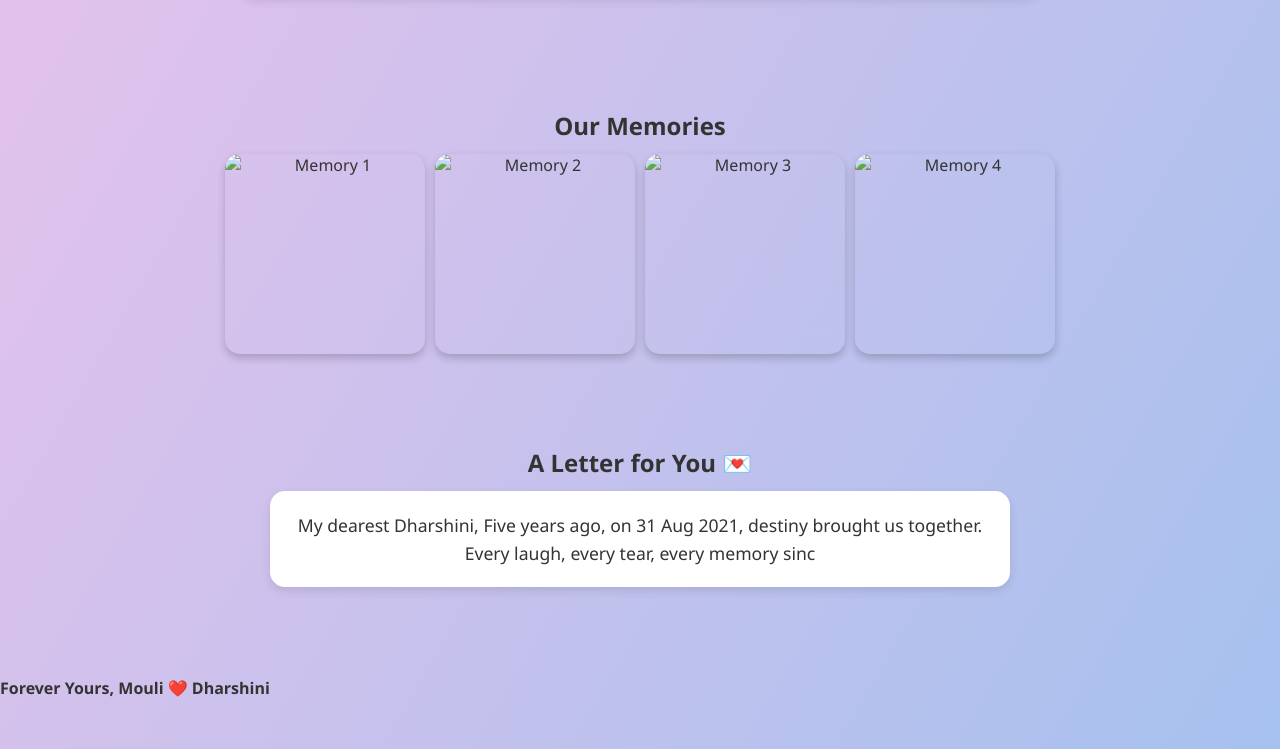
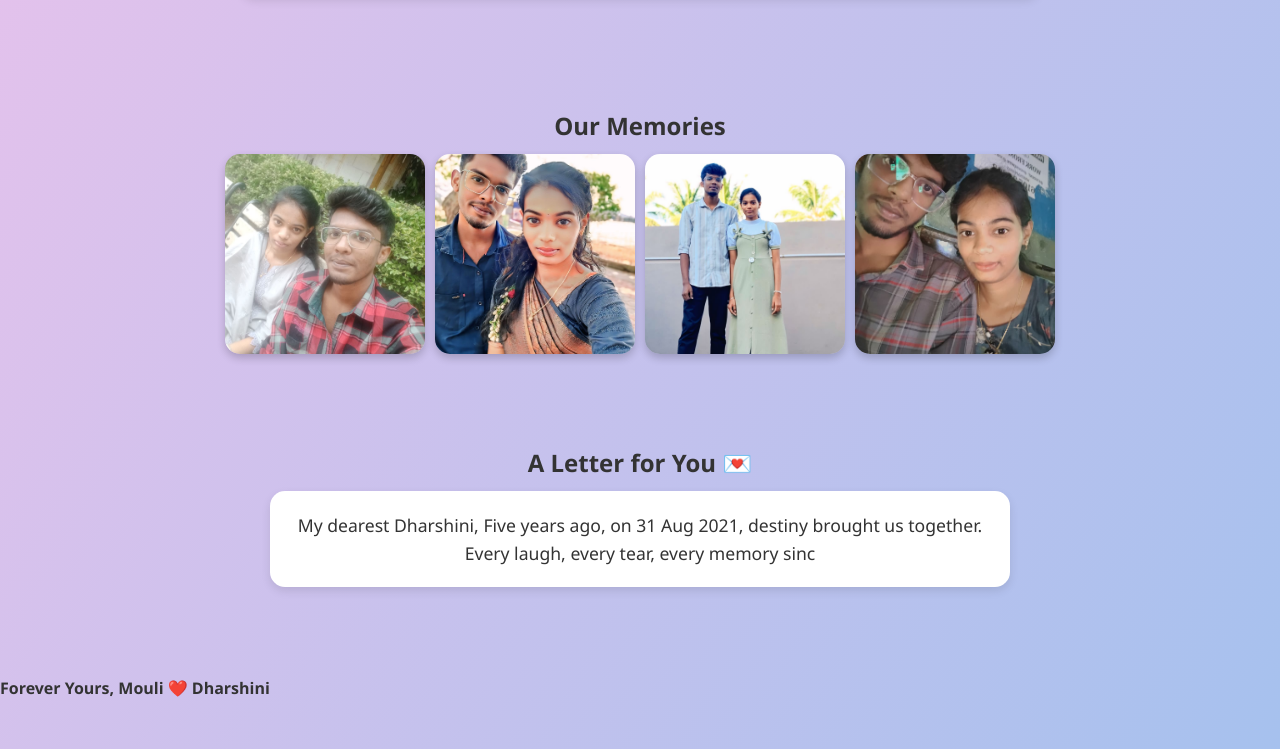
Before and after one commit to moulitharan02/anniversary-site, a plain HTML site: page index.html in a window 1280 px wide. Shown: the part 1195-1944 px from the top of the page. Drawn offline with Linux system fonts and the light colour scheme; the site is published under a folder, as on GitHub Pages, so addresses that start at the root find nothing.

Commit message:
Update index.html

```diff
--- a/index.html
+++ b/index.html
@@ -88,10 +88,10 @@
   <section>
     <h2>Our Memories</h2>
     <div class="gallery">
-      <img src="/img/photo1.jpeg" alt="Memory 1">
-      <img src="/img/photo2.jpeg" alt="Memory 2">
-      <img src="/img/photo3.jpeg" alt="Memory 3">
-      <img src="/img/photo4.jpeg" alt="Memory 4">
+      <img src="img/photo1.jpeg" alt="Memory 1">
+      <img src="img/photo2.jpeg" alt="Memory 2">
+      <img src="img/photo3.jpeg" alt="Memory 3">
+      <img src="img/photo4.jpeg" alt="Memory 4">
     </div>
   </section>
 
```
